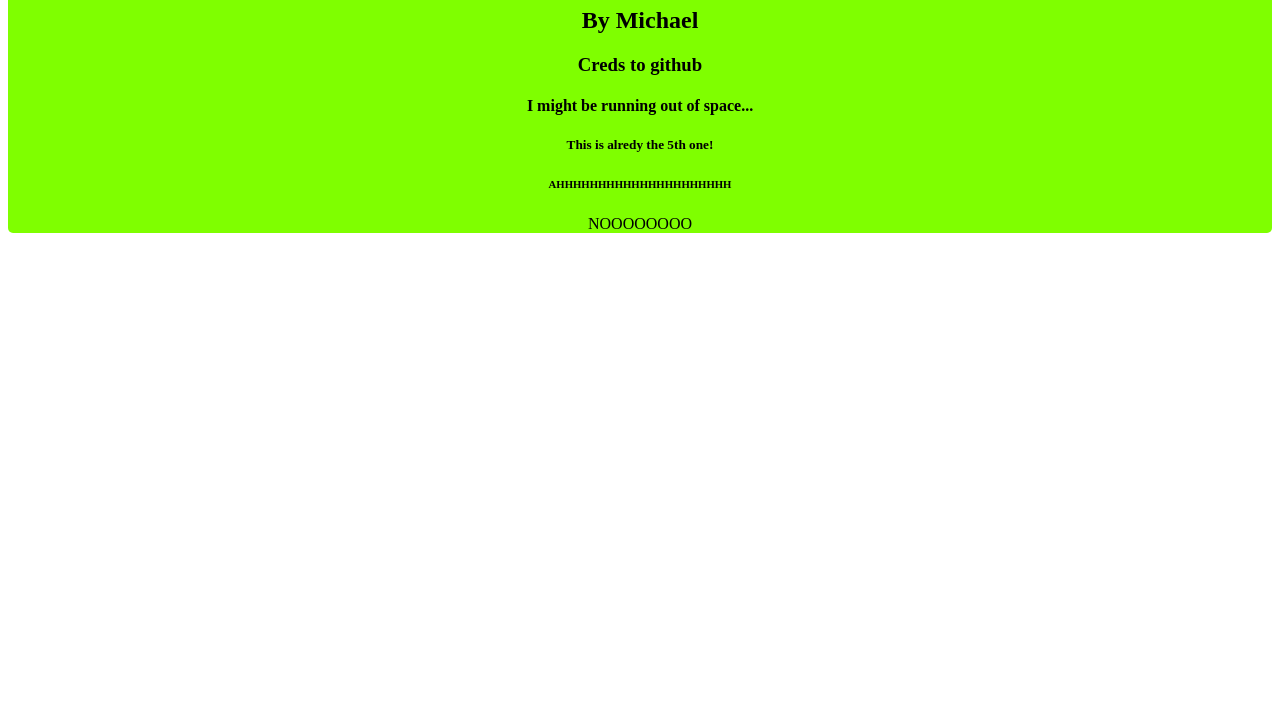
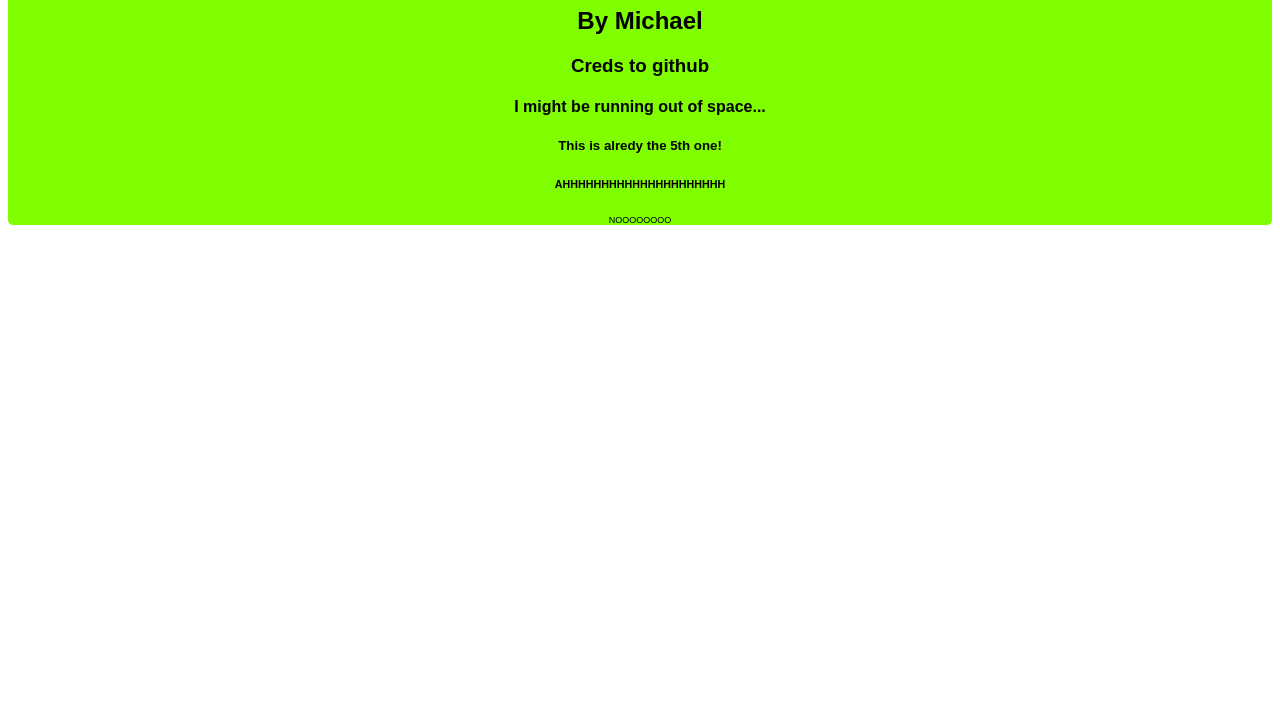
Before and after one commit to michaelmeredith15-arch/site, a plain HTML site: page index.html in a window 1280 px wide. Shown: the part 73-800 px from the top of the page. Drawn offline with Linux system fonts and the light colour scheme.

Commit message:
added body and #smol_text to <style> tag

```diff
--- a/index.html
+++ b/index.html
@@ -3,10 +3,18 @@
     <head>
         <title>SITE</title>
         <style>
+            body {
+                font-family: Arial, Helvetica, sans-serif;
+            }
+
             #top {
                 background-color: chartreuse;
                 text-align: center;
                 border-radius: 5px;
+            }
+
+            #smol_text {
+                font-size: xx-small;
             }
         </style>
     </head>
```
